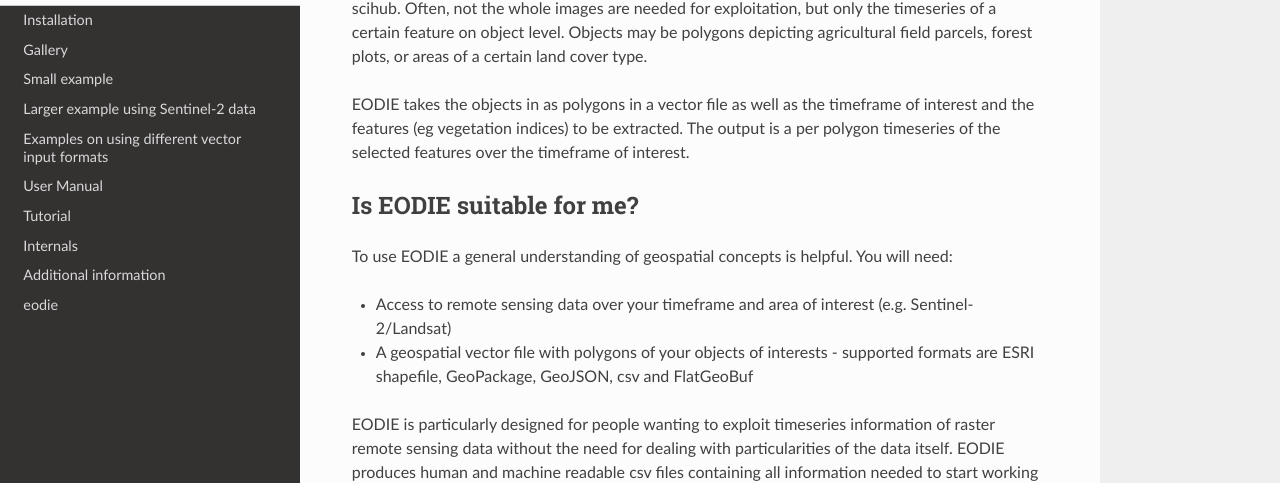
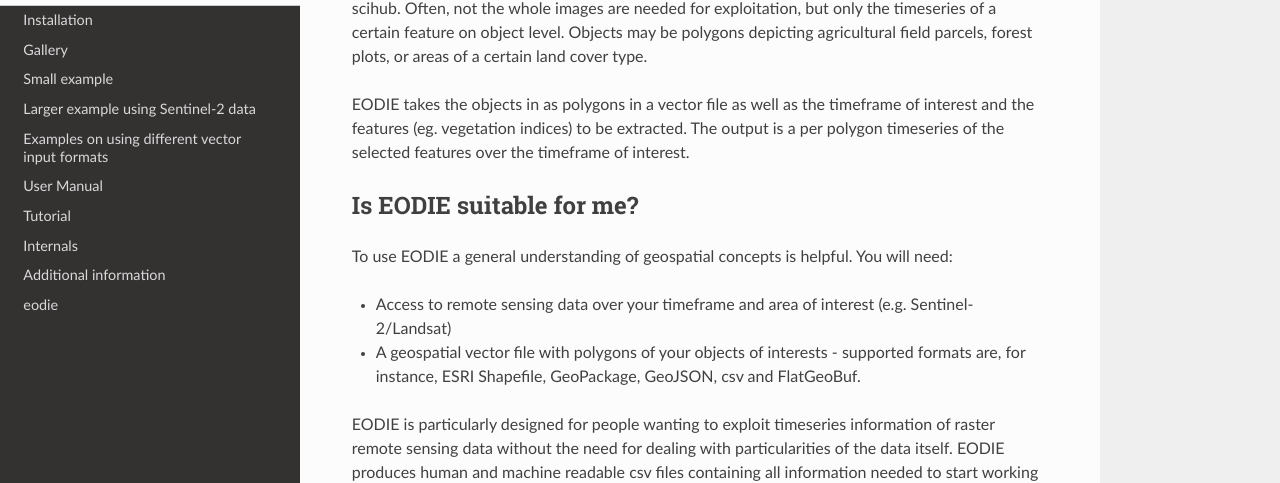
Before and after one commit to samumantha/EODIE, a Sphinx documentation site: the page built from docs/index.rst, in a window 1280 px wide and 1400 px high, scrolled down 200 px. Shown: the part 163-646 px from the top of the window. Built offline with Sphinx 7.4.7 and the Read the Docs theme 2.0.0, drawn with Linux system fonts in a browser that asks for light colours; some of the changed text lies outside the part shown.

Commit message:
Changed wording of supported formats

```diff
--- a/docs/index.rst
+++ b/docs/index.rst
@@ -17,7 +17,7 @@
 are needed for exploitation, but only the timeseries of a certain feature on object level. Objects may be polygons depicting
 agricultural field parcels, forest plots, or areas of a certain land cover type.
 
-EODIE takes the objects in as polygons in a vector file as well as the timeframe of interest and the features (eg vegetation indices)
+EODIE takes the objects in as polygons in a vector file as well as the timeframe of interest and the features (eg. vegetation indices)
 to be extracted. The output is a per polygon timeseries of the selected features over the timeframe of interest.
 
 Is EODIE suitable for me?
@@ -27,7 +27,7 @@
 You will need:
 
 * Access to remote sensing data over your timeframe and area of interest (e.g. Sentinel-2/Landsat)
-* A geospatial vector file with polygons of your objects of interests - supported formats are ESRI shapefile, GeoPackage, GeoJSON, csv and FlatGeoBuf
+* A geospatial vector file with polygons of your objects of interests - supported formats are, for instance, ESRI Shapefile, GeoPackage, GeoJSON, csv and FlatGeoBuf.
 
 EODIE is particularly designed for people wanting to exploit timeseries information of raster remote sensing data without the need for dealing with particularities of the data itself.
 EODIE produces human and machine readable csv files containing all information needed to start working with the data.
@@ -67,7 +67,7 @@
 Citation
 ---------
 
-EODIE- Earth Observation Data Information Extractor (2022) S. Wittke [online] , DOI: https://doi.org/10.5281/zenodo.4762323
+EODIE - Earth Observation Data Information Extractor (2022) S. Wittke [online] , DOI: https://doi.org/10.5281/zenodo.4762323
 
 Projects
 ---------
```
